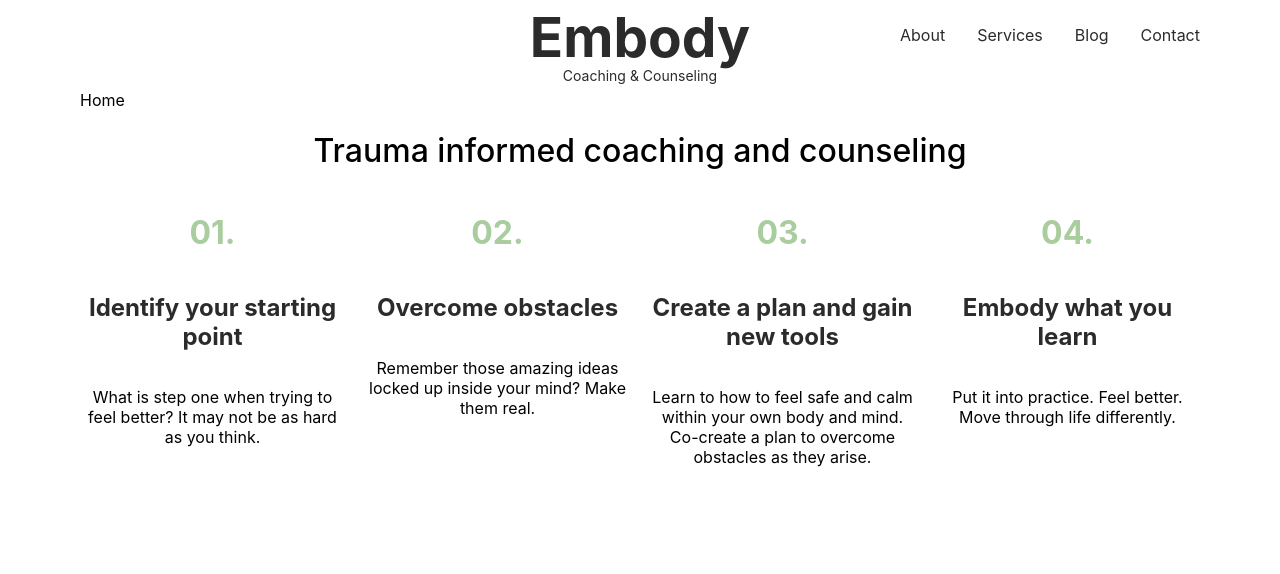
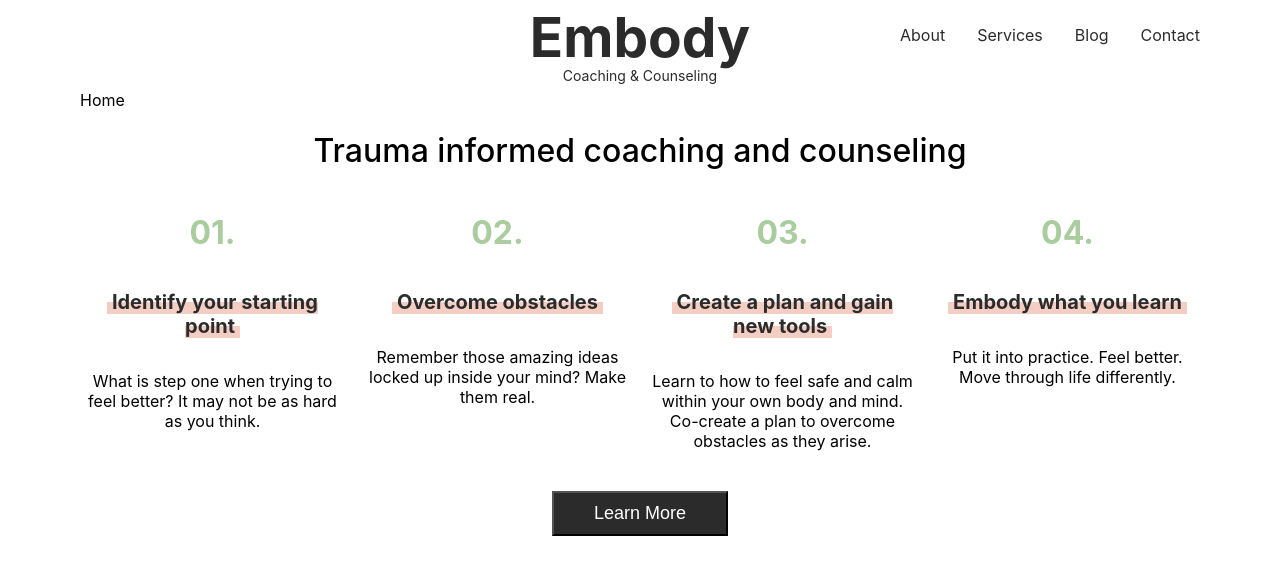
Before and after one commit to spiderthatcodes/embody, a React (Create React App) app in the folder client/: page / in a window 1280 px wide. Shown: the top 574 px of the page. Built offline with nearby package versions, Linux system fonts and the light colour scheme; the HTML template or start-up script is replaced by a standard one.

Commit message:
fixed some styling

```diff
--- a/client/src/App.js
+++ b/client/src/App.js
@@ -1,6 +1,8 @@
 import { BrowserRouter as Router, Routes, Route } from 'react-router-dom';
 import Home from './pages/Home/Home';
 import Contact from './pages/Contact/Contact';
+import About from './pages/About/About';
+import Blog from './pages/Blog/Blog'
 
 function App() {
   return (
@@ -8,10 +10,10 @@ function App() {
     <Router>
       <Routes>
         <Route path='/' element={<Home />} />
-        <Route path='/about' element={<Home />} />
+        <Route path='/about' element={<About />} />
         <Route path='/services' element={<Home />} />
         <Route path='/services/:name' element={<Home />} />
-        <Route path='/blog' element={<Home />} />
+        <Route path='/blog' element={<Blog />} />
         <Route path='/contact' element={<Contact />} />
         {/* <Route path='/cart' element={<Home />} /> */}
       </Routes>
--- a/client/src/components/Button/style.js
+++ b/client/src/components/Button/style.js
@@ -2,8 +2,9 @@ import styled from 'styled-components'
 import { colors } from '../../theme'
 
 export const BlackButton = styled.button`
-    width: 100px;
-    height: 50px;
-    background: ${colors.black}
-    color: ${colors.white}
+    background-color: ${colors.black};
+    color: ${colors.white};
+    font-size: 18px;
+    font-weight: 300;
+    padding: 10px 40px;
 `;
--- a/client/src/components/NumberedCard/NumberedCard.jsx
+++ b/client/src/components/NumberedCard/NumberedCard.jsx
@@ -1,13 +1,14 @@
-import { CardContainer } from './style'
+import { CardContainer } from './style';
 
-const NumberedCard = ({number, heading, text}) => {
-  return (
-    <CardContainer>
-        <h1>{number}</h1>
-        <h2>{heading}</h2>
-        <p>{text}</p>
-    </CardContainer>
-  )
-}
+const NumberedCard = ({ number, heading, text }) => {
+    return (
+        <CardContainer>
+            <h1>{number}</h1>
+              <h2><span>&nbsp;{heading}&nbsp;</span></h2>
+            <p>{text}</p>
 
-export default NumberedCard
+        </CardContainer>
+    );
+};
+
+export default NumberedCard;
--- a/client/src/components/NumberedCard/style.js
+++ b/client/src/components/NumberedCard/style.js
@@ -12,6 +12,21 @@ export const CardContainer = styled.div`
     }
 
     h2 {
-        color: ${colors.black}
+        color: ${colors.black};
+        font-size: 20px;
+
+    }
+
+    span {
+        background: linear-gradient(to top, ${colors.peach} 50%, transparent 50%);
+        width: 102%;
+    }
+
+    #highlight {
+        position: relative;
+        top: 0px;
+        height: 10px;
+
+        width: 105%;
     }
 `;
--- a/client/src/components/TICSection/TICSection.jsx
+++ b/client/src/components/TICSection/TICSection.jsx
@@ -1,6 +1,7 @@
 import { TIC } from '../../constants/TICpoints';
 import NumberedCard from '../NumberedCard/NumberedCard';
-import { NumberedCardContainer, SectionHeading } from './style';
+import Button from '../Button/Button'
+import { NumberedCardContainer, SectionHeading, ButtonContainer } from './style';
 
 const TICSection = () => {
     return (
@@ -15,6 +16,9 @@ const TICSection = () => {
                     />
                 ))}
             </NumberedCardContainer>
+            <ButtonContainer>
+                <Button text='Learn More' route='/contact' />
+            </ButtonContainer>
         </div>
     );
 };
--- a/client/src/components/TICSection/style.js
+++ b/client/src/components/TICSection/style.js
@@ -6,7 +6,12 @@ export const NumberedCardContainer = styled.div`
     grid-template-columns: repeat(auto-fill, minmax(20%, 1fr));
 `;
 
-export const SectionContainer = styled.div``
+export const ButtonContainer = styled.div`
+    display: flex;
+    align-items: center;
+    justify-content: center;
+    padding: 24px 0;
+`
 
 export const SectionHeading = styled.h1`
     text-align: center;
```
